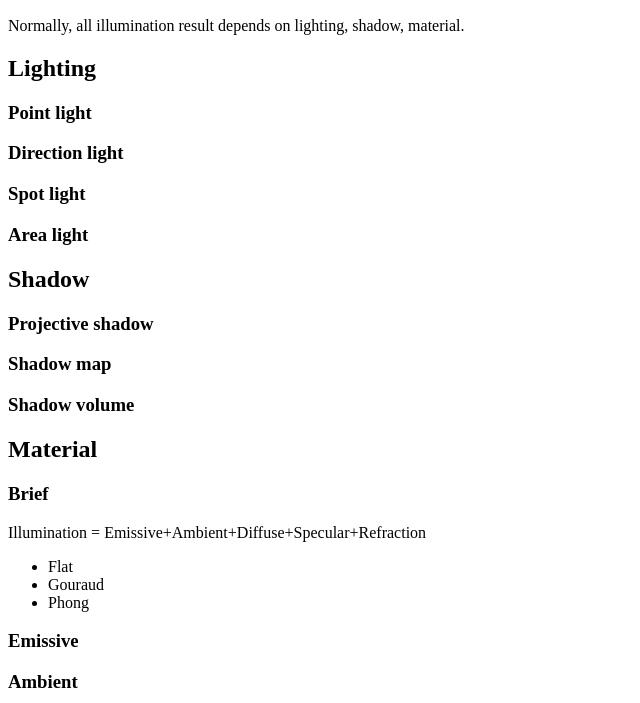
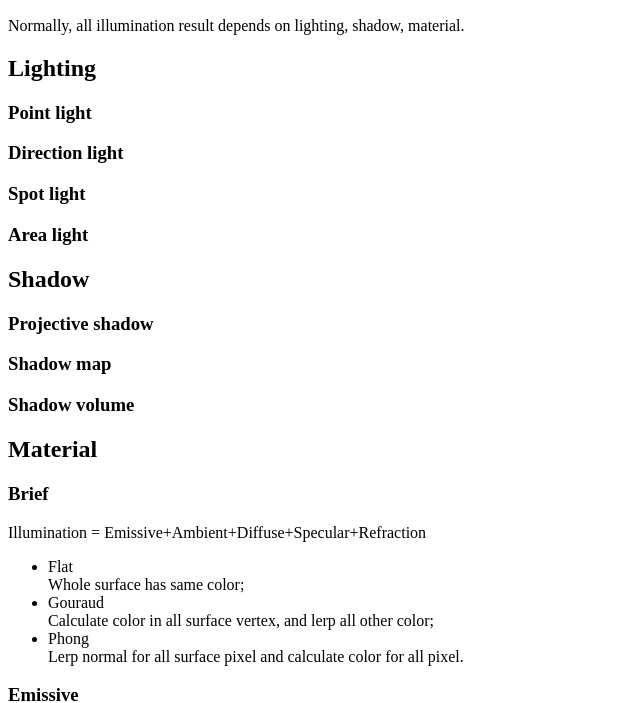
Before and after one commit to freecnjet/freecnjet.github.io, a plain HTML site: page CG/ClassicalLightingMode.html in a window 1280 px wide. Shown: the part 110-813 px from the top of the page, without its empty margins (0-640 px from the left). Drawn offline with Linux system fonts and the light colour scheme.

Commit message:
Update ClassicalLightingMode.html

```diff
--- a/CG/ClassicalLightingMode.html
+++ b/CG/ClassicalLightingMode.html
@@ -26,8 +26,11 @@ Normally, all illumination result depends on lighting, shadow, material.
 <p>
   <ul>
     <li>Flat</li>
+    Whole surface has same color;
     <li>Gouraud</li>
+    Calculate color in all surface vertex, and lerp all other color;
     <li>Phong</li>
+    Lerp normal for all surface pixel and calculate color for all pixel.
   </ul>
 </p>
 
```
